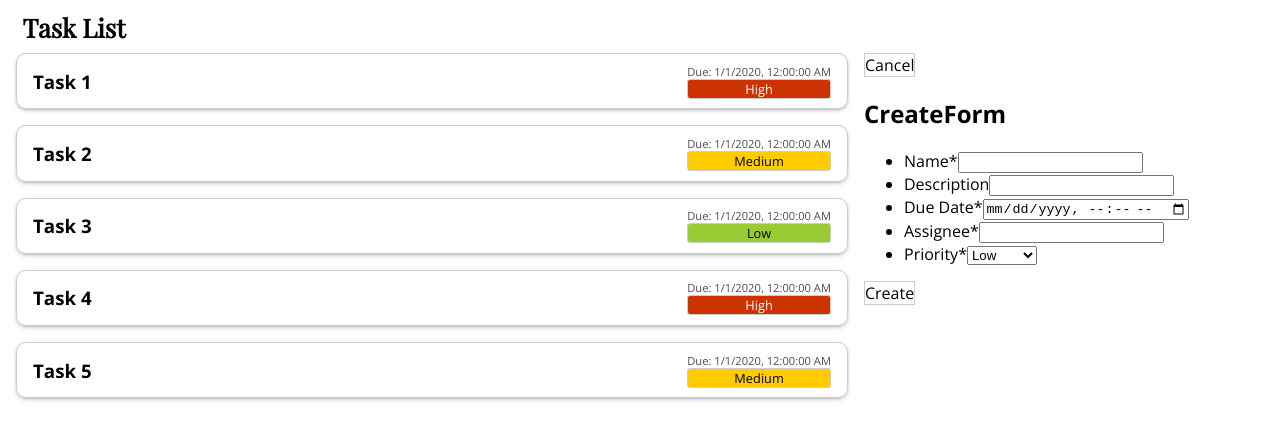
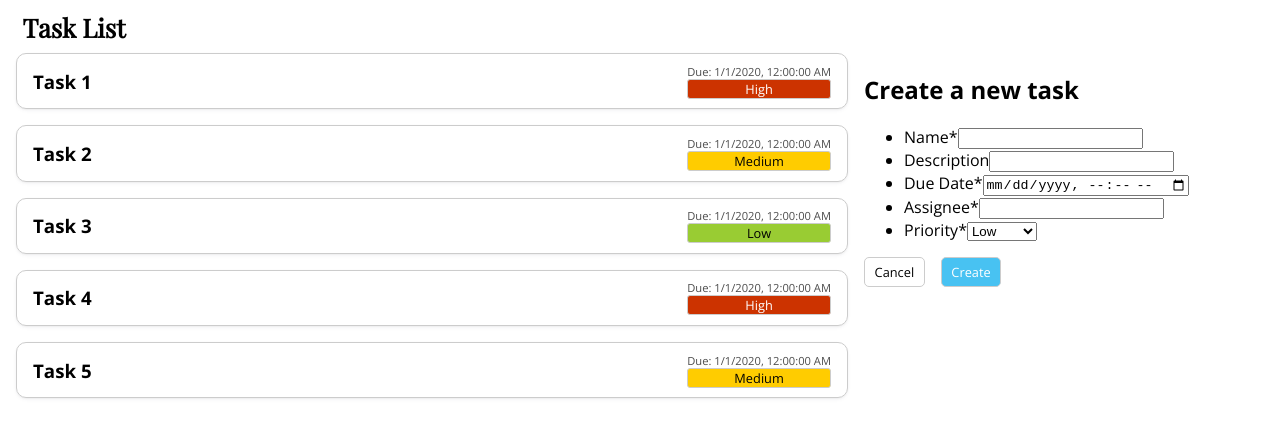
Before and after one commit to kensanangelo/task-list-demo, a React (Create React App) app: page / in a window 1280 px wide. Both pictures are taken after a click on the button "Create Task". Shown: the top 440 px of the page. Built offline with nearby package versions, Linux system fonts and the light colour scheme.

Commit message:
Styles buttons

```diff
--- a/src/common/Button.tsx
+++ b/src/common/Button.tsx
@@ -1,7 +1,43 @@
 import styled from 'styled-components';
 
-const Button = styled.button`
+interface ButtonProps {
+	size?: 'small' | 'medium' | 'large';
+	color?: 'primary' | 'hollow';
+}
+
+const Button = styled.button<ButtonProps>`
+	${(props) => `
 	border: 1px solid #ccc;
+	border-radius: 5px;
+	transition: background-color 0.2s ease-in-out;
+
+	${
+		props.size === 'large'
+			? 'font-size: 1rem; padding: 0.5rem 1rem;'
+			: props.size === 'medium'
+			? 'font-size: 0.8rem; padding: 0.3rem 0.6rem;'
+			: 'font-size: 0.7rem; padding: 0.2rem 0.3rem;'
+	}
+
+	${
+		props.color === 'primary'
+			? `
+				background-color: #48c2f2;
+				color: #fff;
+			`
+			: 'background-color: #fff;'
+	}
+
+	&:hover {
+		${
+			props.color === 'primary'
+				? `
+				background-color: #40a6ce;
+			`
+				: 'background-color: #eee;'
+		}
+	}
+`}
 `;
 
 export default Button;
--- a/src/common/CreateForm/CreateForm.tsx
+++ b/src/common/CreateForm/CreateForm.tsx
@@ -3,6 +3,7 @@ import { useTasksContext } from '../../contexts/TaskContext';
 import { TaskForm } from '../../types/Task';
 import { useFeedbackContext } from '../../contexts/FeedbackContext';
 import Button from '../Button';
+import styled from 'styled-components';
 
 const emptyFormState = {
 	name: '',
@@ -57,15 +58,16 @@ const CreateForm = () => {
 	};
 
 	if (!isOpen) {
-		return <Button onClick={() => setIsOpen(true)}>Create Task</Button>;
+		return (
+			<Button size='large' onClick={() => setIsOpen(true)}>
+				Create Task
+			</Button>
+		);
 	}
 
 	return (
 		<form onSubmit={submitTask}>
-			<Button type='button' onClick={closeForm}>
-				Cancel
-			</Button>
-			<h2>CreateForm</h2>
+			<h2>Create a new task</h2>
 			<ul>
 				<li>
 					<label htmlFor='name'>Name*</label>
@@ -122,9 +124,21 @@ const CreateForm = () => {
 					</select>
 				</li>
 			</ul>
-			<Button type='submit'>Create</Button>
+			<ButtonRow>
+				<Button size='medium' type='button' onClick={closeForm}>
+					Cancel
+				</Button>
+				<Button size='medium' color='primary' type='submit'>
+					Create
+				</Button>
+			</ButtonRow>
 		</form>
 	);
 };
 
+const ButtonRow = styled.div`
+	display: flex;
+	gap: 1rem;
+`;
+
 export default CreateForm;
--- a/src/common/SingleTask/SingleTask.tsx
+++ b/src/common/SingleTask/SingleTask.tsx
@@ -42,8 +42,15 @@ const MainContainer = styled.button`
 	border: 1px solid #ccc;
 	border-radius: 10px;
 
-	box-shadow: rgba(50, 50, 93, 0.25) 0px 2px 5px -1px,
-		rgba(0, 0, 0, 0.3) 0px 1px 3px -1px;
+	box-shadow: rgba(50, 50, 93, 0.05) 0px 2px 5px -1px,
+		rgba(0, 0, 0, 0.1) 0px 1px 3px -1px;
+
+	transition: box-shadow 0.3s ease-in-out;
+
+	&:hover {
+		box-shadow: rgba(50, 50, 93, 0.25) 0px 2px 5px -1px,
+			rgba(0, 0, 0, 0.3) 0px 1px 3px -1px;
+	}
 `;
 
 const Row = styled.div`
```
